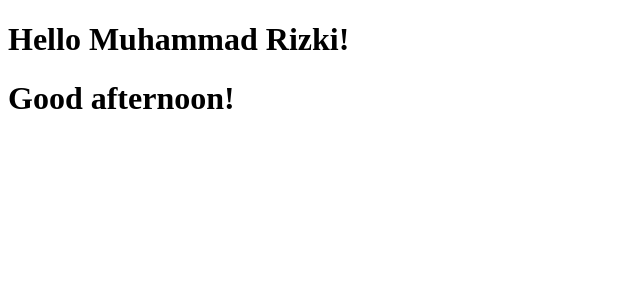
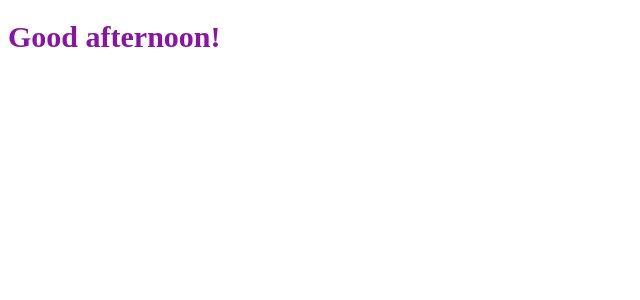
Before and after one commit to rizki113070213/for-beginners, a React (Create React App) app: page / in a window 1280 px wide. Shown: the top 300 px of the page, without its empty margins (0-640 px from the left). Built offline with nearby package versions, Linux system fonts and the light colour scheme.

Commit message:
inline styles with the style property

```diff
--- a/src/App.js
+++ b/src/App.js
@@ -1,27 +1,27 @@
 import React from "react";
-// import Header from "./components/Header"
-// import MainContent from "./components/MainContent"
-// import Footer from "./components/Footer"
 
 function App() {
-  const firstName = "Muhammad";
-  const lastName = "Rizki";
   const date = new Date();
   const hours = date.getHours();
   let timeOfDay;
+  const styles = {
+    fontSize: 30
+  }
 
   if (hours < 12) {
     timeOfDay = "morning";
+    styles.color = "#04756F"
   } else if (hours >= 12 && hours < 17) {
     timeOfDay = "afternoon";
+    styles.color = "#8914A3"
   } else {
     timeOfDay = "night";
+    styles.color = "#D90000";
   }
 
   return(
     <div>
-      <h1>Hello {`${firstName} ${lastName}`}!</h1>
-      <h1>Good {timeOfDay}!</h1>
+      <h1 style={styles}>Good {timeOfDay}!</h1>
     </div>
   );
 }
```
